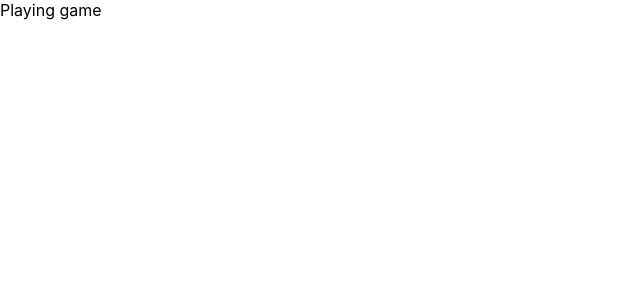
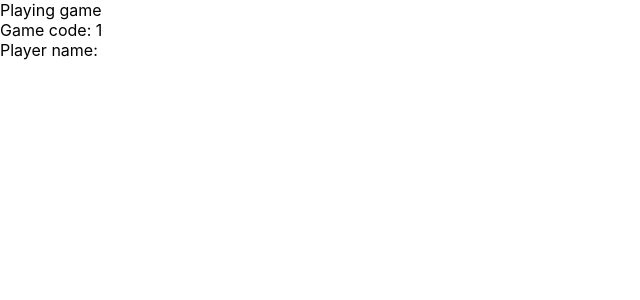
Before and after one commit to patrickbrett/scatterbrain-frontend, a Next.js app: page /play/1/1 in a window 1280 px wide. Shown: the top 300 px of the page, without its empty margins (0-640 px from the left). Built offline with nearby package versions, Linux system fonts and the light colour scheme; no server answers.

Commit message:
Player refresh

```diff
--- a/lib/PlayerManager.js
+++ b/lib/PlayerManager.js
@@ -22,6 +22,11 @@ export default class HostManager {
     socket.on('game-started', data => {
       this.listener({ event: 'game-started', ...data });
     })
+
+    socket.on("reload-player-accepted", (data) => {
+      this.isVip = data.isVip;
+      this.listener({ event: 'reload-player-accepted', ...data });
+    });
   }
 
   static getInstance() {
@@ -59,4 +64,12 @@ export default class HostManager {
       { gameCode, playerCode }
     )
   }
+
+  refetchGameInfo(gameCode, playerCode) {
+    this.gameCode = gameCode;
+    this.playerCode = playerCode;
+
+    console.log('Emitting reload-player');
+    this.socket.emit("reload-player", { playerCode, gameCode });
+  }
 }
--- a/pages/index.js
+++ b/pages/index.js
@@ -1,7 +1,5 @@
-import Head from 'next/head'
-import styles from '../styles/Home.module.css'
-import SocketClient from '../lib/SocketClient';
 import Link from "next/link";
+import styles from '../styles/Home.module.css';
 
 export default function Home() {
   return (
--- a/pages/play/[gameCode]/[playerCode].js
+++ b/pages/play/[gameCode]/[playerCode].js
@@ -1,7 +1,53 @@
 import React, { Component } from "react";
+import { withRouter } from "next/router";
+import PlayerManager from "../../../lib/PlayerManager";
 
-export default class PlayGame extends Component {
+class PlayGame extends Component {
+  state = {
+    playerName: null,
+    isVip: null
+  }
+
+  componentDidMount() {
+    const playerManager = PlayerManager.getInstance();
+    playerManager.setSocketListener(this.socketListener);
+
+    if (playerManager.gameCode) {
+      this.setState({ playerName: playerManager.playerName, isVip: playerManager.isVip });
+    }
+  }
+
+  componentDidUpdate() {
+    const { gameCode, playerCode } = this.props.router.query;
+
+    if (!gameCode || !playerCode) return;
+
+    const playerManager = PlayerManager.getInstance();
+    if (!playerManager.gameCode) { // player manager has lost game info, get it back
+      playerManager.refetchGameInfo(gameCode, playerCode);
+    }
+  }
+
+  socketListener = (data) => {
+    const { event } = data;
+    if (event === 'reload-player-accepted') {
+      const { playerName, isVip } = data;
+      this.setState({ playerName, isVip })
+    }
+  }
+
   render() {
-    return (<div>Playing game</div>);
+    const { gameCode } = this.props.router.query;
+    const { playerName, isVip } = this.state;
+
+    return (
+      <div>
+        <div>Playing game</div>
+        <div>Game code: {gameCode}</div>
+        <div>Player name: {playerName} {isVip ? '(VIP)' : null}</div>
+      </div>
+    );
   }
 }
+
+export default withRouter(PlayGame);
```
